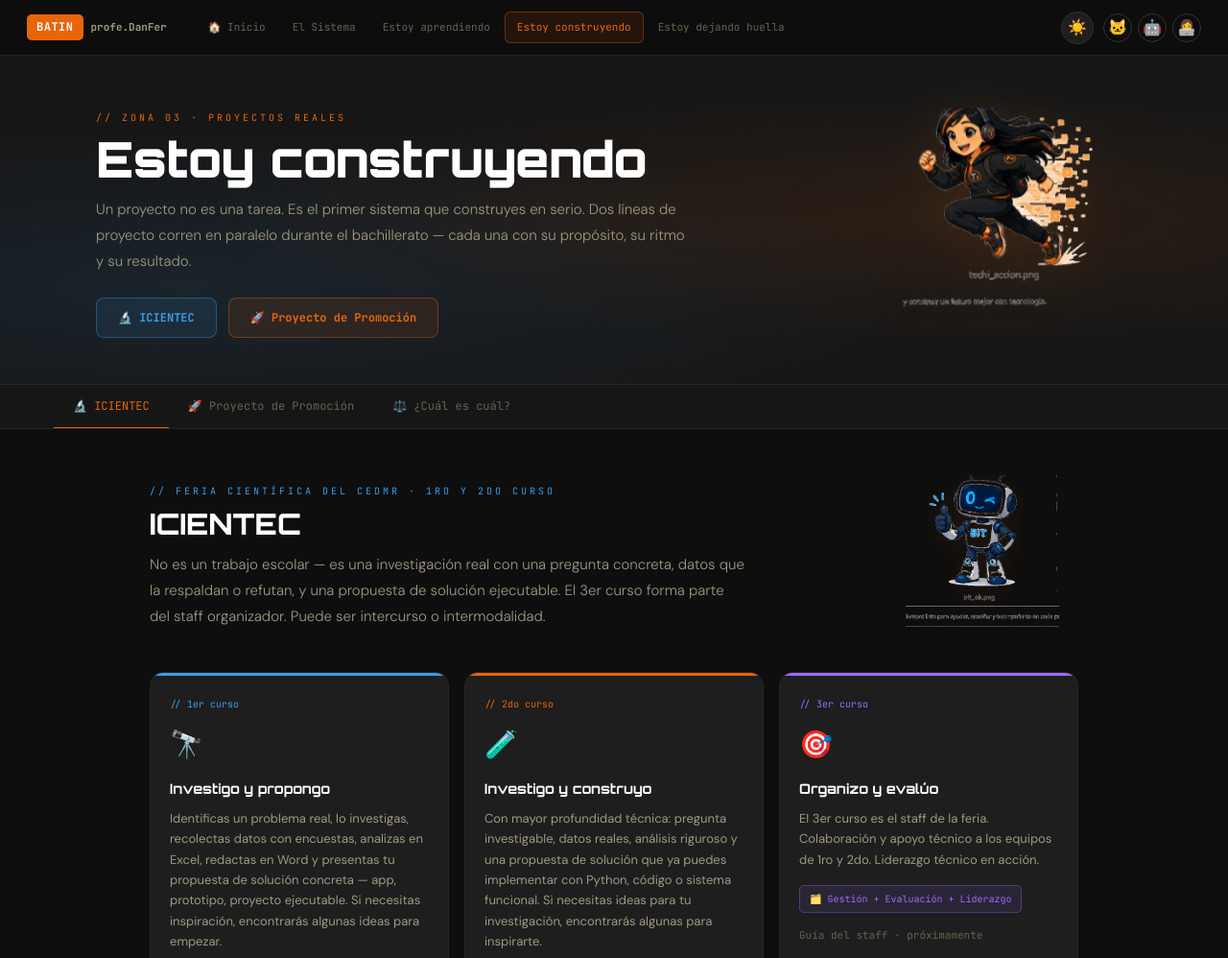
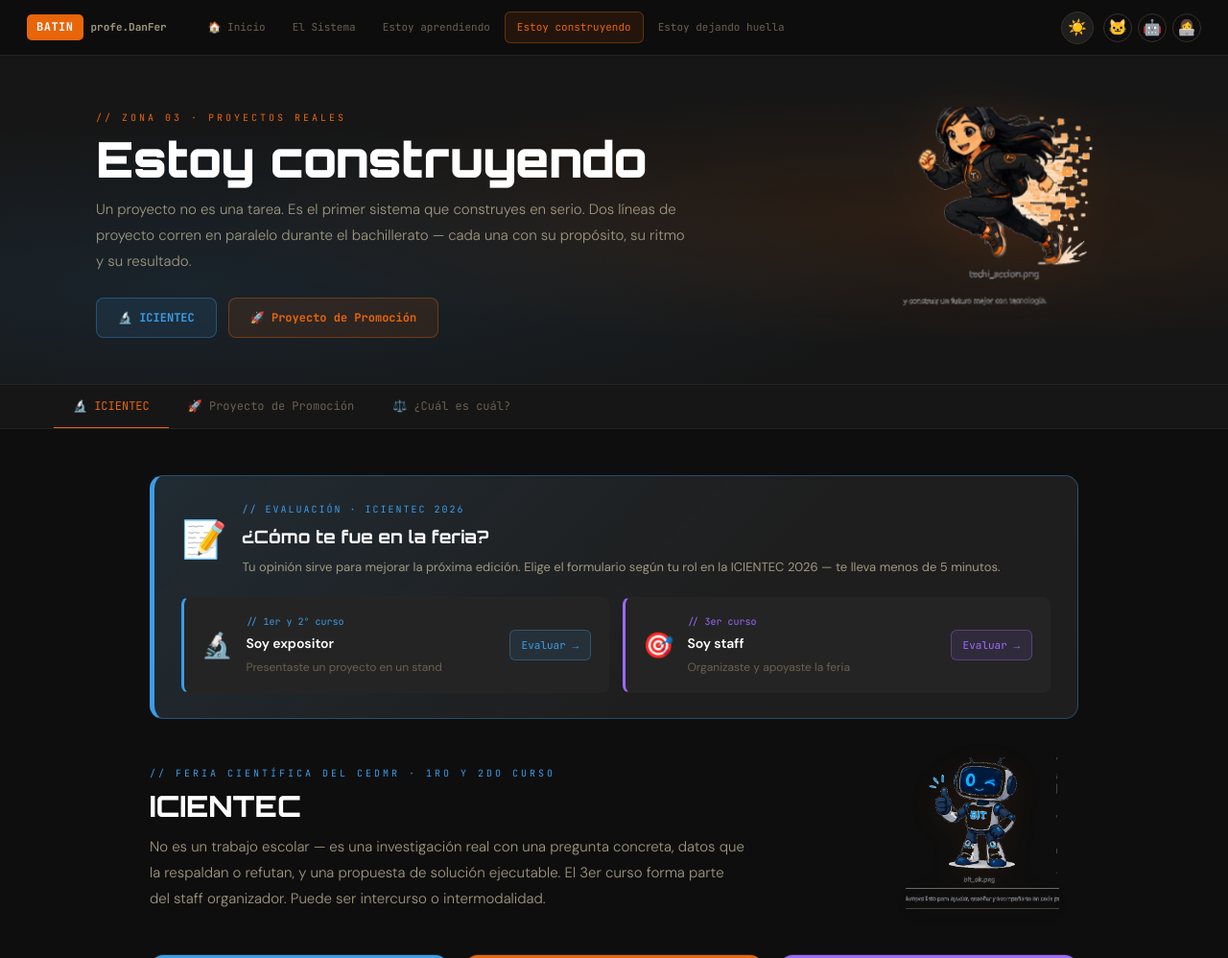
Before and after one commit to profedanfer/batin, a plain HTML site: page construyendo.html in a window 1280 px wide. Shown: the top 998 px of the page at 96% size. Drawn offline with Linux system fonts and the light colour scheme.

Commit message:
Add files via upload

```diff
--- a/construyendo.html
+++ b/construyendo.html
@@ -211,6 +211,84 @@
 .ic-externo:hover { background: var(--naranja-m); }
 .ic-externo.azul { color: var(--azul); border-color: var(--azul-b); background: var(--azul-s); }
 .ic-externo.azul:hover { background: var(--azul-m); }
+
+/* Evaluación ICIENTEC 2026 */
+.eval-box {
+  background: linear-gradient(135deg, var(--azul-s), transparent 60%), var(--bg3);
+  border: 1.5px solid var(--azul-b);
+  border-left: 5px solid var(--azul);
+  border-radius: var(--r2);
+  padding: 26px 28px;
+  margin-bottom: 40px;
+}
+.eval-head {
+  display: flex;
+  align-items: center;
+  gap: 16px;
+  margin-bottom: 20px;
+}
+.eval-ico { font-size: 38px; line-height: 1; }
+.eval-kicker {
+  font-family: var(--font-mono);
+  font-size: 10px;
+  letter-spacing: 2px;
+  text-transform: uppercase;
+  color: var(--azul);
+  margin-bottom: 4px;
+}
+.eval-titulo {
+  font-family: var(--font-title);
+  font-size: 1.15rem;
+  font-weight: 700;
+  color: var(--texto-fuerte);
+}
+.eval-desc {
+  font-size: 13px;
+  color: var(--texto2);
+  line-height: 1.65;
+  margin-top: 6px;
+}
+.eval-opciones {
+  display: grid;
+  grid-template-columns: repeat(2, 1fr);
+  gap: 14px;
+}
+.eval-op {
+  display: flex;
+  align-items: center;
+  gap: 14px;
+  background: var(--bg4);
+  border: 1px solid var(--borde);
+  border-radius: var(--r);
+  padding: 16px 18px;
+  text-decoration: none;
+  transition: all .2s;
+}
+.eval-op:hover { transform: translateY(-2px); }
+.eval-op.expo { border-left: 3px solid var(--azul); }
+.eval-op.staff { border-left: 3px solid var(--violeta); }
+.eval-op.expo:hover { border-color: var(--azul-b); box-shadow: 0 6px 20px var(--azul-s); }
+.eval-op.staff:hover { border-color: var(--violeta-b); box-shadow: 0 6px 20px var(--violeta-s); }
+.eval-op-ico { font-size: 26px; flex-shrink: 0; }
+.eval-op-texto { flex: 1; }
+.eval-op-quien {
+  font-family: var(--font-mono);
+  font-size: 10px;
+  margin-bottom: 3px;
+}
+.eval-op.expo .eval-op-quien { color: var(--azul); }
+.eval-op.staff .eval-op-quien { color: var(--violeta); }
+.eval-op-nombre { font-size: 14px; font-weight: 700; color: var(--texto-fuerte); }
+.eval-op-sub { font-size: 12px; color: var(--texto3); margin-top: 2px; }
+.eval-op-flecha {
+  font-family: var(--font-mono);
+  font-size: 11px;
+  padding: 6px 12px;
+  border-radius: 6px;
+  white-space: nowrap;
+}
+.eval-op.expo .eval-op-flecha { color: var(--azul); background: var(--azul-s); border: 1px solid var(--azul-b); }
+.eval-op.staff .eval-op-flecha { color: var(--violeta); background: var(--violeta-s); border: 1px solid var(--violeta-b); }
 
 /* Método científico */
 /* Juegos ICIENTEC */
@@ -633,6 +711,8 @@
   .icientec-header { grid-template-columns: 1fr; }
   .icientec-char { display: none; }
   .icientec-cursos { grid-template-columns: 1fr; }
+  .eval-box { padding: 22px 18px; }
+  .eval-opciones { grid-template-columns: 1fr; }
   .juegos-section { flex-direction: column; align-items: flex-start; }
   .metodo-pasos { grid-template-columns: 1fr; }
   .metodo-paso::after { display: none; }
@@ -679,6 +759,38 @@
 <!-- ══════ ICIENTEC ══════ -->
 <div id="tab-icientec" class="tab-panel act">
   <div class="proy-section">
+
+    <!-- Evaluación ICIENTEC 2026 -->
+    <div class="eval-box">
+      <div class="eval-head">
+        <div class="eval-ico">📝</div>
+        <div>
+          <div class="eval-kicker">// evaluación · ICIENTEC 2026</div>
+          <div class="eval-titulo">¿Cómo te fue en la feria?</div>
+          <p class="eval-desc">Tu opinión sirve para mejorar la próxima edición. Elige el formulario según tu rol en la ICIENTEC 2026 — te lleva menos de 5 minutos.</p>
+        </div>
+      </div>
+      <div class="eval-opciones">
+        <a href="https://docs.google.com/forms/d/e/1FAIpQLSd_aY3QTYDYH6iiDKo_k91CWdGecL8LgunLcUX9VDFT6WriSQ/viewform" target="_blank" rel="noopener" class="eval-op expo">
+          <span class="eval-op-ico">🔬</span>
+          <span class="eval-op-texto">
+            <span class="eval-op-quien" style="display:block">// 1er y 2° curso</span>
+            <span class="eval-op-nombre" style="display:block">Soy expositor</span>
+            <span class="eval-op-sub" style="display:block">Presentaste un proyecto en un stand</span>
+          </span>
+          <span class="eval-op-flecha">Evaluar →</span>
+        </a>
+        <a href="https://docs.google.com/forms/d/e/1FAIpQLSeibkV4UDBkQ7yyT1zuUBQP4YiTic-61YMnL16MigMgznD8_w/viewform" target="_blank" rel="noopener" class="eval-op staff">
+          <span class="eval-op-ico">🎯</span>
+          <span class="eval-op-texto">
+            <span class="eval-op-quien" style="display:block">// 3er curso</span>
+            <span class="eval-op-nombre" style="display:block">Soy staff</span>
+            <span class="eval-op-sub" style="display:block">Organizaste y apoyaste la feria</span>
+          </span>
+          <span class="eval-op-flecha">Evaluar →</span>
+        </a>
+      </div>
+    </div>
 
     <div class="icientec-header">
       <div>
```
